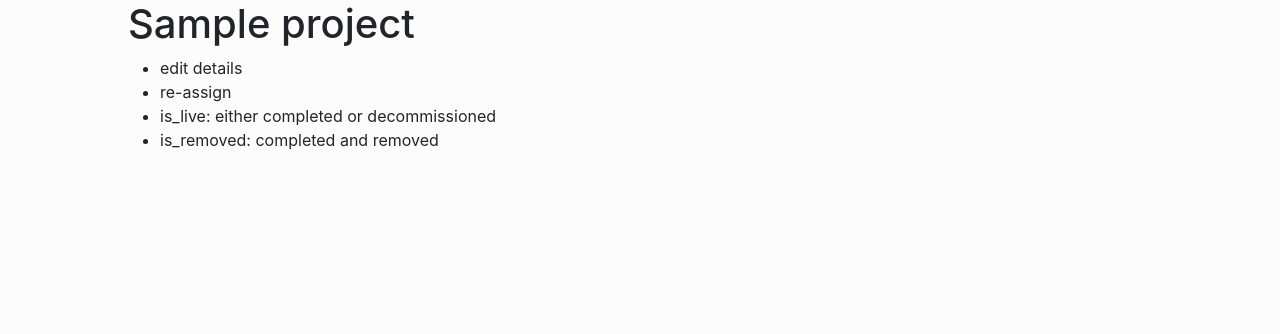
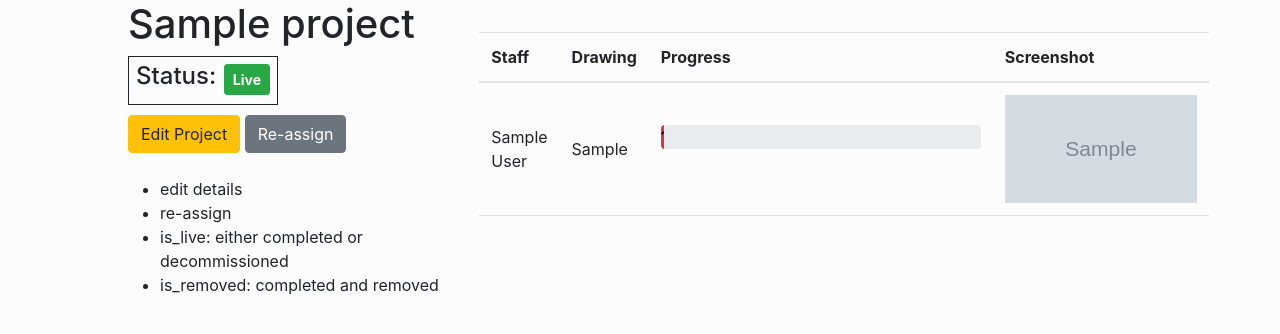
Before and after one commit to avdhari/hod-status, a Django app: a page that uses templates/status/project_detail.html in a window 1280 px wide. Shown: the part 56-390 px from the top of the page. Run offline with Django 3.2, Linux system fonts and the light colour scheme; a user stored in the database is signed in; tables that the repository leaves empty hold one stand-in row (values such as "Sample post"); grey boxes marked "Sample" are stand-in pictures; parts of the project's set-up code (start-up, migrations or seed data) failed here and were passed over; some libraries are stand-ins or nearby versions.

Commit message:
project detail

```diff
--- a/status/views.py
+++ b/status/views.py
@@ -97,8 +97,10 @@ def new_project(request):
 @user_passes_test(lambda user: user.is_superuser)
 def project_detail_view(request, slug):
     project = Project.objects.get(slug=slug)
+    progress = ProgressOfProject.objects.filter(project=project)
     context = {
         'project': project,
+        'progress': progress,
     }
     return render(request, 'status/project_detail.html', context)
 
--- a/templates/status/project_detail.html
+++ b/templates/status/project_detail.html
@@ -3,9 +3,28 @@
 {% block title %} hod | project: {{project.name}} {% endblock %}
 
 {% block content %}
+
+<div class="row">
+    <div class="col-4">
+        <div class="admin-controls">
             <h1>
                 {{project.name}}
                 </h1>
+
+                <div style="width: 150px; border: 1px solid; padding: 5px 7px; margin-bottom: 10px;">
+                    <h4>Status: </h4>
+                    {% if project.is_live %}
+                        <div class="btn btn-sm btn-success" style="float: right; margin-top: -35px;  font-weight: bold;">Live</div>
+                    {% else %}
+                    <div class="btn btn-sm btn-danger" style="display: inline; float: right; font-weight: bold;">Removed</div>
+                    {% endif %}
+                </div>
+
+                <a href="#" class="btn btn-warning">Edit Project</a>
+                <a href="#" class="btn btn-secondary">Re-assign</a>
+
+
+                <br><br>
 
                 <ul>
                     <li>edit details</li>
@@ -13,5 +32,64 @@
                     <li>is_live: either completed or decommissioned</li>
                     <li>is_removed: completed and removed</li>
                 </ul>
+        </div>
+    </div>
+
+    <div class="col-8">
+        <div class="table-class">
+            <table class="table">
+                <thead>
+                  <tr>
+                    <th scope="col">Staff</th>
+                    <th scope="col">Drawing</th>
+                    <th scope="col">Progress</th>
+                    <th scope="col" >Screenshot</th>
+
+
+                  </tr>
+                </thead>
+
+              {% for p in progress %}
+                {% if p.project.name == project.name %}
+
+                    <tbody>
+                      <tr>
+                        <td>{{p.project.assigned_to}}</td>
+                        <td>{{p.drawing}}</td>
+                        <td>
+                            {% if p.progress <= 50 %}
+                            <div class="progress">
+                              <div class="progress-bar bg-danger" role="progressbar" style="width: {{p.progress}}%">{{p.progress}}%</div>
+                            </div>
+                            <br>
+                            {% elif p.progress > 50 and p.progress <= 75 %}
+                            <div class="progress">
+                              <div class="progress-bar bg-warning" role="progressbar" style="width: {{p.progress}}%">{{p.progress}}%</div>
+                            </div>
+                            <br>
+                            {% else %}
+                            <div class="progress">
+                              <div class="progress-bar bg-success" role="progressbar" style="width: {{p.progress}}%">{{p.progress}}%</div>
+                            </div>
+                            <br>
+                            {% endif %}
+                        </td>
+                        <td>
+                          <a href="{{p.image.url}}" target="_blank" alt="">
+                            <img src="{{p.image.url}}" class="progress-screenshot">
+                          </a>
+                        </td>
+
+                      </tr>
+                    </tbody>
+                  {% endif %}
+              {% endfor %}
+
+            </table>
+          </div>
+    </div>
+
+</div>
+
 
 {% endblock %}
```
Lines whose indentation alone changed are shown as unchanged.
